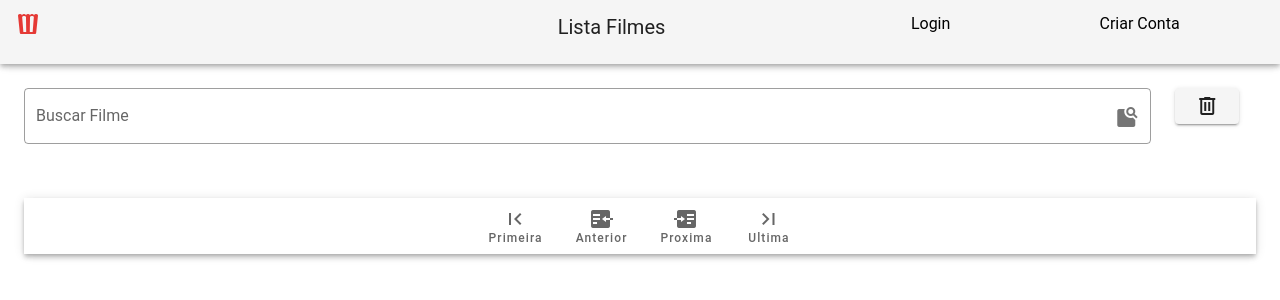
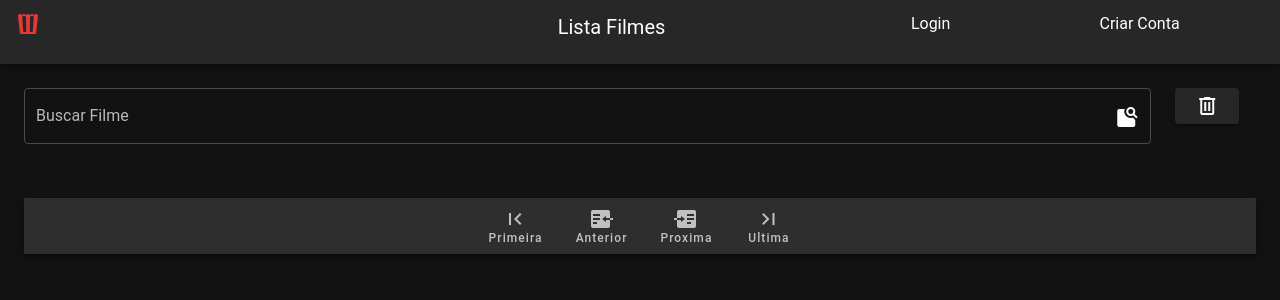
Before and after one commit to will13ano/ListaFilmes, a Vue app: page /#/ in a window 1280 px wide. Shown: the top 300 px of the page. Built offline with nearby package versions, Linux system fonts and the light colour scheme.

Commit message:
troca de tema para escuro

```diff
--- a/src/App.vue
+++ b/src/App.vue
@@ -1,6 +1,8 @@
 <template>
   <div id="app">
-    <v-app>
+    <v-app
+      dark
+    >
       <v-app-bar app>
         <v-row>
         <router-link class="none" :to="'/'">
@@ -73,7 +75,7 @@ export default {
 
 <style>
 .none{
-  color: black;
+  color: white;
   font-style: unset;
   text-decoration: none;
 }
--- a/src/components/home.vue
+++ b/src/components/home.vue
@@ -45,6 +45,10 @@
                             </v-card-actions>
                         </div>
                     </v-card>
+                    <v-snackbar
+                        v-model="snackbar"
+                        timeout="2000"
+                    >Adicionado a lista</v-snackbar>
                     <v-spacer></v-spacer>
                 </v-col>
             </v-row>
@@ -86,6 +90,7 @@ import listServices from '@/firebase/lista'
 
 export default {
     data: () => ({
+        snackbar: false,
         page: '1',
         maxPages: '',
         toSearch: '',
@@ -103,6 +108,7 @@ export default {
         },
         list(filme){
             var user = loginServices.atual()
+            this.lista = listServices.load(user.email);
             var aux = true
 
             if(loginServices.logged()){
@@ -112,9 +118,9 @@ export default {
                 }
 
                 if(aux){
-                    this.lista = listServices.load(user.email);
                     this.lista.push(filme)
                     listServices.save(user.email, this.lista);
+                    this.snackbar = true;
                 }
                 else
                     window.alert("Filme já está na lista!")
@@ -157,6 +163,7 @@ export default {
                 })
         },
         clear(){
+            this.toSearch= '';
             this.resultadoBusca = [];
             this.page = '1';
             this.maxPages = '';
--- a/src/components/lista.vue
+++ b/src/components/lista.vue
@@ -9,7 +9,7 @@
                     outlined
                     style="display: flex; flex-direction: row-reverse;"
                     elevation="13"
-                    :color="filme.watched ? '#90EE90' : ''"
+                    :color="filme.watched ? '#2E7D32' : ''"
                     widht="100%"
                 >
                     <img :src="`http://image.tmdb.org/t/p/original/${filme.poster_path}`" height="240" />
--- a/src/plugins/vuetify.js
+++ b/src/plugins/vuetify.js
@@ -9,6 +9,9 @@ const opts = {
     icons: {
         iconfont: 'mdi', // default - only for display purposes
     },
+    theme: {
+        dark: true
+    }
 }
 
 export default new Vuetify(opts)
```
